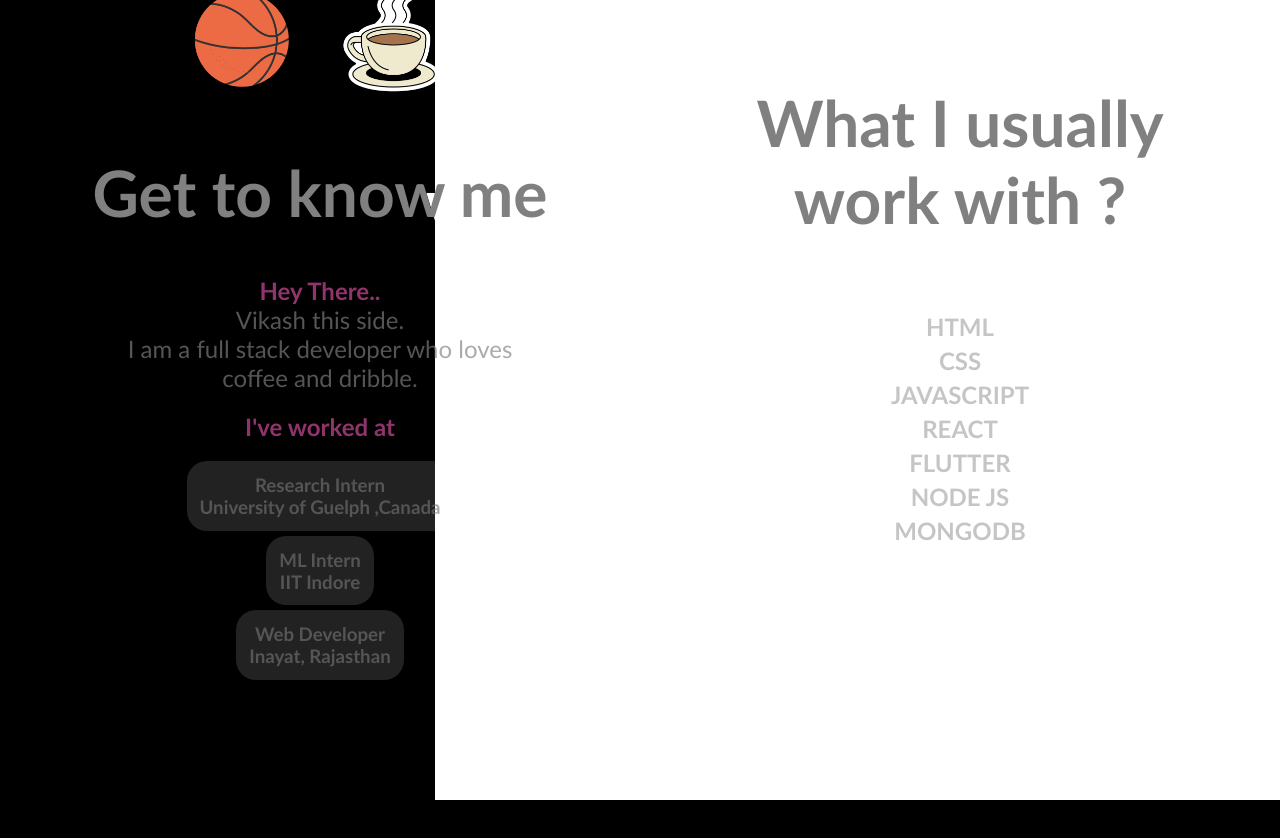
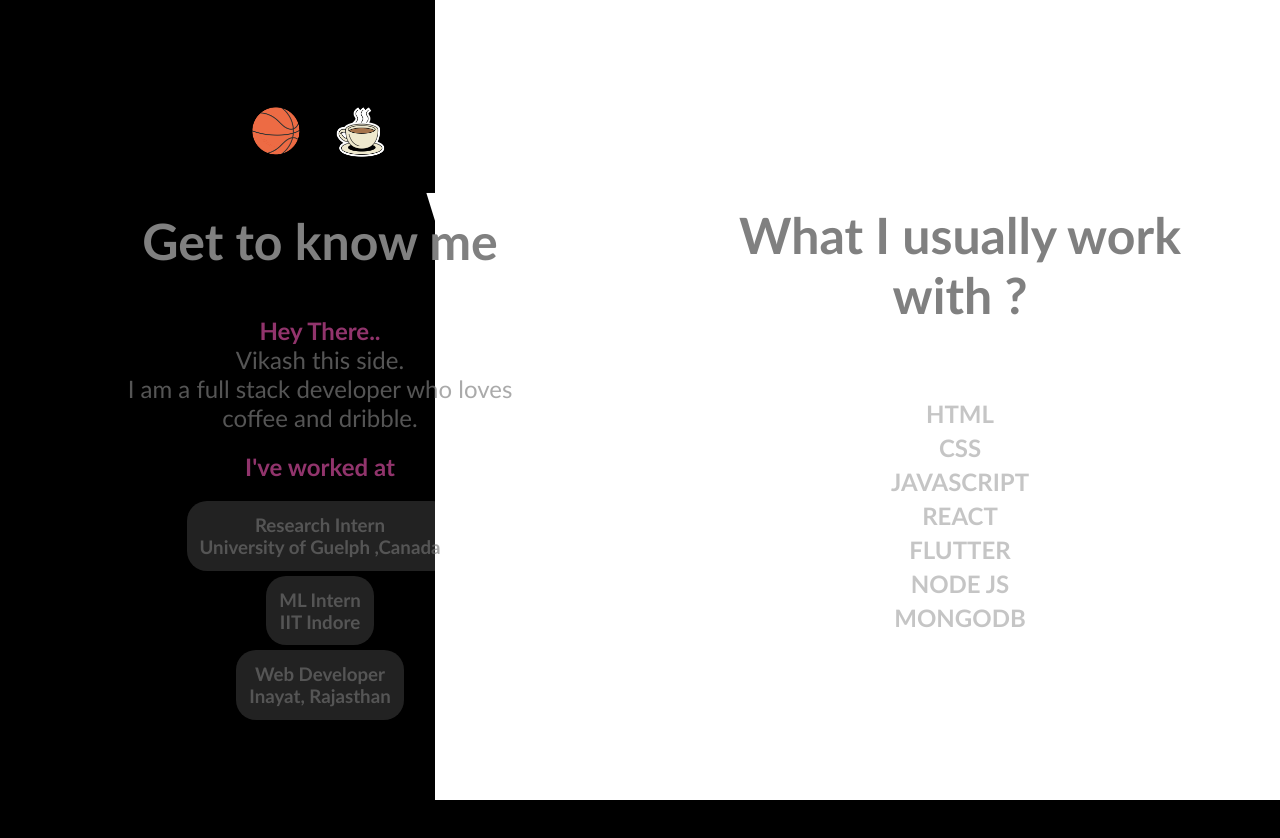
Before and after one commit to vikash18o19/3D-portfolio, a React (Create React App) app: page / in a window 1280 px wide. Shown: the top 838 px of the page. Built offline with nearby package versions, Linux system fonts and the light colour scheme.

Commit message:
removed bugs in who.js and Works.js

```diff
--- a/src/components/Who.js
+++ b/src/components/Who.js
@@ -48,6 +48,9 @@ const Title = styled.h1`
   @media only screen and (max-width: 900px) {
     font-size: 30px;
   }
+  @media only screen and (min-width: 900px) {
+    font-size: 50px;
+  }
 `;
 
 const Right = styled.div`
@@ -69,6 +72,9 @@ const Right = styled.div`
 
 const Img = styled.img`
   width: 10vw;
+  @media only screen and (min-width: 900px) {
+    width: 5vw;
+  }
 `;
 const ImgRow = styled.div`
   display: flex;
@@ -173,7 +179,7 @@ const Who = () => {
     >
       <Container
         style={{
-          bottom: "15vh",
+          bottom: "10vh",
           position: `${Percent >= 0.1 && Percent < 100 ? "fixed" : "absolute"}`,
         }}
       >
--- a/src/components/Works.js
+++ b/src/components/Works.js
@@ -205,7 +205,7 @@ const Works = () => {
                     {isHovered === 1 ? (
                       <CardImg src="./images/app.png" alt="Logo" />
                     ) : (
-                      <CardImg src="./images/soil app logo.png" alt="Logo" />
+                      <CardImg src="./images/SoilApp.png" alt="Logo" />
                     )}
                   </Front>
                 </Content>
```
Also changed, not shown: public/images/SoilApp.png (renamed from public/images/Soil app logo.png).
